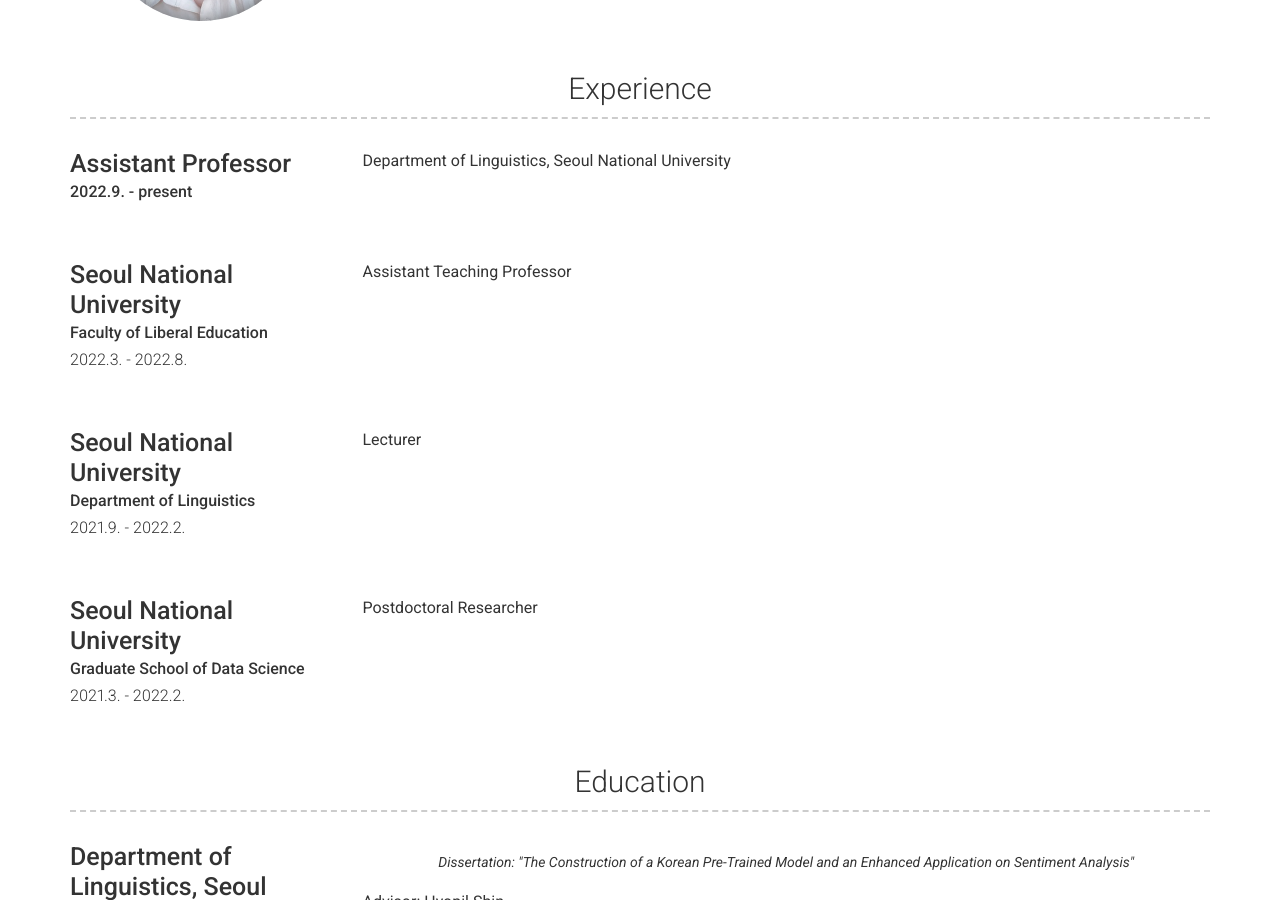
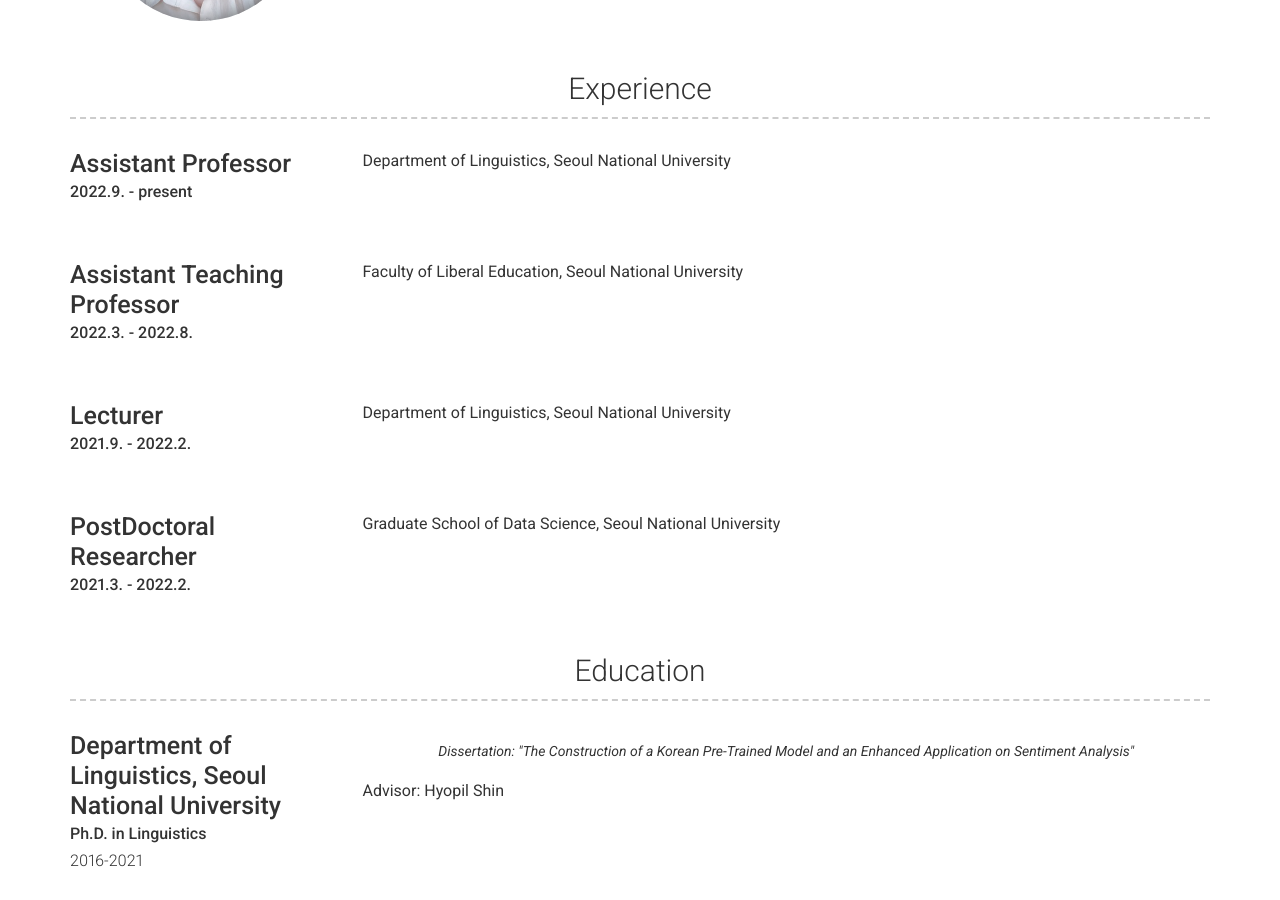
Before and after one commit to sanajlee/sanajlee.github.io, a Jekyll site: the page built from index.md, in a window 1280 px wide and 900 px high, scrolled down 458 px. Built offline with Jekyll 4.4.1, drawn with Linux system fonts in a browser that asks for light colours; nearby versions of some CDN libraries; some of the changed lines change nothing that is shown.

Commit message:
2023.03.13.

```diff
--- a/_config.yml
+++ b/_config.yml
@@ -69,23 +69,20 @@
         description: | # this will include new lines to allow paragraphs
           Department of Linguistics, Seoul National University
       - layout: left
-        title: Seoul National University
-        sub_title: Faculty of Liberal Education
-        caption: 2022.3. - 2022.8.
+        title: Assistant Teaching Professor
+        sub_title: 2022.3. - 2022.8.
         description: | # this will include new lines to allow paragraphs
-          Assistant Teaching Professor
+          Faculty of Liberal Education, Seoul National University
       - layout: left
-        title: Seoul National University
-        sub_title: Department of Linguistics
-        caption: 2021.9. - 2022.2.
+        title: Lecturer
+        sub_title: 2021.9. - 2022.2.
         description: | # this will include new lines to allow paragraphs
-          Lecturer
+          Department of Linguistics, Seoul National University
       - layout: left
-        title: Seoul National University
-        sub_title: Graduate School of Data Science
-        caption: 2021.3. - 2022.2.
+        title: PostDoctoral Researcher
+        sub_title: 2021.3. - 2022.2.
         description: | # this will include new lines to allow paragraphs
-          Postdoctoral Researcher
+          Graduate School of Data Science, Seoul National University
 
   - title: Education
     layout: list
```
